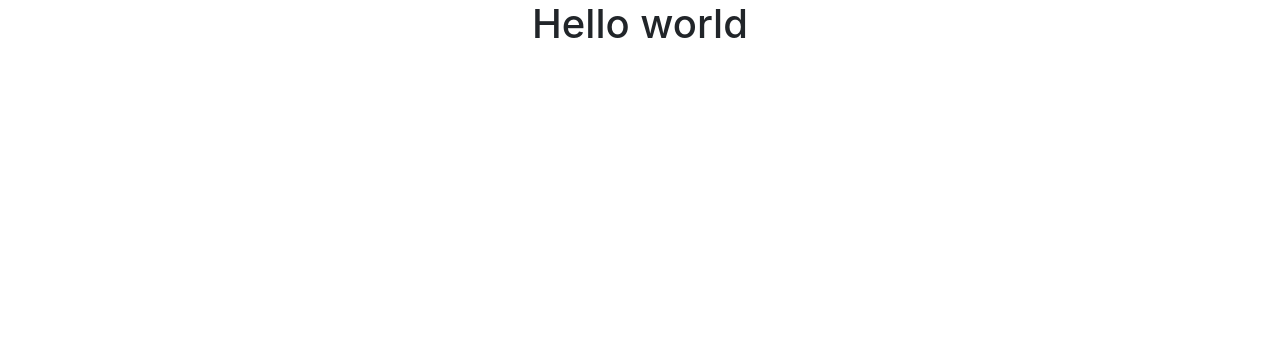
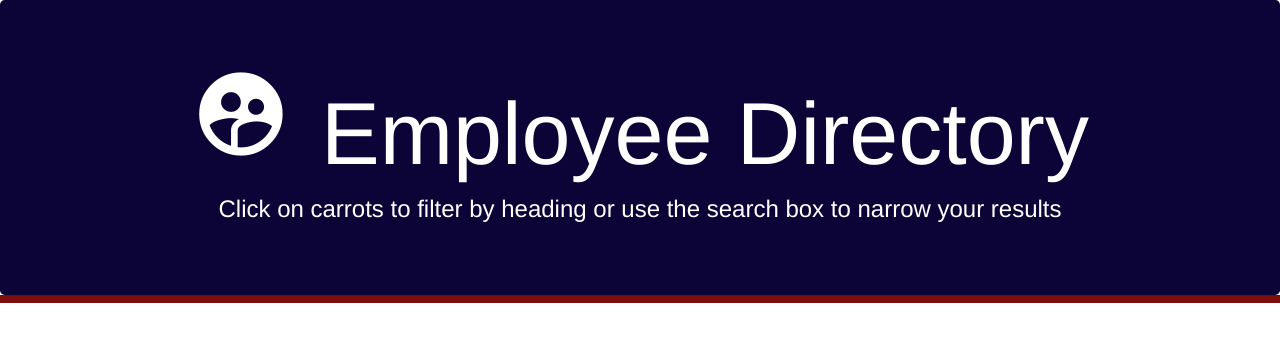
Before and after one commit to RumaRDas/react_employee_directory, a React (Create React App) app: page / in a window 1280 px wide. Shown: the top 342 px of the page. Built offline with nearby package versions, Linux system fonts and the light colour scheme.

Commit message:
adding bootstrap link

```diff
--- a/src/App.css
+++ b/src/App.css
@@ -1,38 +1,17 @@
-.App {
+.jumbotron {
+  background-color:#0c0436 ;
+  color: white;
+  font-family: 'Franklin Gothic Medium', 'Arial Narrow', Arial, sans-serif;
   text-align: center;
+  margin-bottom: 0;
 }
+.brand-icon{
+  font-size: 100px;
+  padding-right: 30px;
 
-.App-logo {
-  height: 40vmin;
-  pointer-events: none;
 }
-
-@media (prefers-reduced-motion: no-preference) {
-  .App-logo {
-    animation: App-logo-spin infinite 20s linear;
-  }
+hr{
+  height: 7px;
+  background-color: rgb(124, 14, 14);
+  margin-top: 0;
 }
-
-.App-header {
-  background-color: #282c34;
-  min-height: 100vh;
-  display: flex;
-  flex-direction: column;
-  align-items: center;
-  justify-content: center;
-  font-size: calc(10px + 2vmin);
-  color: white;
-}
-
-.App-link {
-  color: #61dafb;
-}
-
-@keyframes App-logo-spin {
-  from {
-    transform: rotate(0deg);
-  }
-  to {
-    transform: rotate(360deg);
-  }
-}
--- a/src/App.js
+++ b/src/App.js
@@ -1,10 +1,11 @@
 import React from 'react';
+import Header from './components/Header';
 import './App.css';
 
 function App() {
   return (
     <div className="App">
-<h1>Hello world</h1>
+<Header />
     </div>
   );
 }
--- a/src/components/Header.js
+++ b/src/components/Header.js
@@ -0,0 +1,18 @@
+import React from 'react';
+
+const Header = (props) => {
+    const {search, onInputChange,searchClick} = props;
+    return (
+        <div>
+        <div className="jumbotron">
+        <h1 className="display-2">
+            <i className="material-icons brand-icon">supervised_user_circle</i>
+  Employee Directory</h1>
+  <h4>Click on carrots to filter by heading or use the search box to narrow your results</h4>
+    </div>
+    <hr></hr>
+        </div>
+    )
+}
+
+export default Header;
```
Also changed, not shown: public/index.html (+16 -10 lines).
